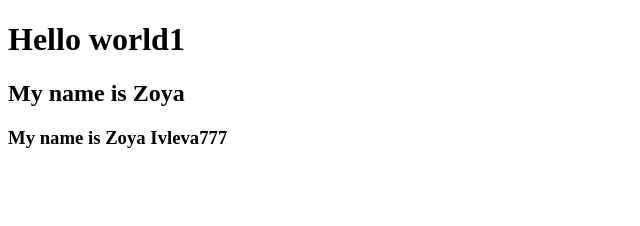
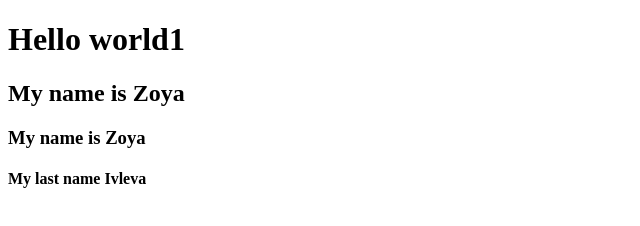
Before and after one commit to batusheva777/git-test-7, a plain HTML site: page index.html in a window 1280 px wide. Shown: the whole page, without its empty margins (0-640 px from the left). Drawn offline with Linux system fonts and the light colour scheme.

Commit message:
added h4

```diff
--- a/index.html
+++ b/index.html
@@ -8,7 +8,9 @@
 <body>
     <h1>Hello world1</h1>
     <h2>My name is Zoya</h2>
-    <h3>My name is Zoya Ivleva777</h3>
+    <h3>My name is Zoya</h3>
+    <h4>My last name Ivleva</h4>
+
 
 </body>
 </html>
```
